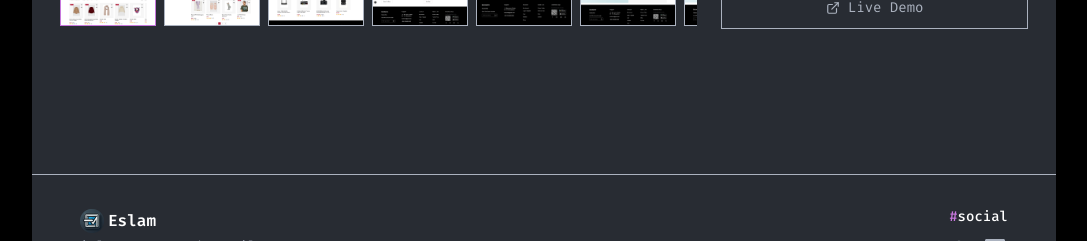
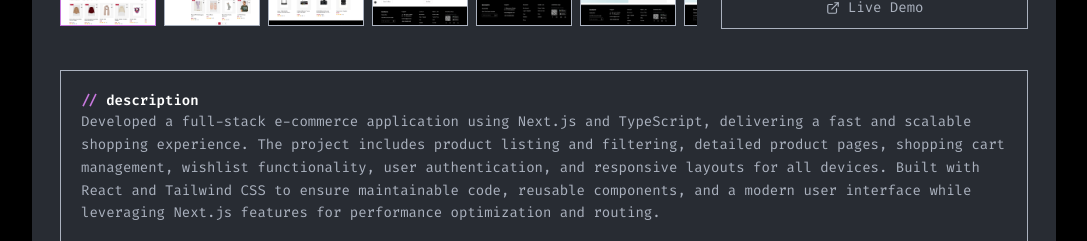
Before and after one commit to Eslam-mg/portfolio, a Next.js app: page /projects/1 in a window 1280 px wide. Shown: the part 711-952 px from the top of the page, without its empty margins (96-1183 px from the left). Built offline with nearby package versions, Linux system fonts and the light colour scheme.

Commit message:
add full descriptin projectdetails

```diff
--- a/src/app/projects/[id]/ProjectDetailClient.tsx
+++ b/src/app/projects/[id]/ProjectDetailClient.tsx
@@ -170,6 +170,14 @@ export default function ProjectDetailClient({ project }: { project: ProjectType
                     </div>
                 </div>
             </div>
+
+            {/* Full description */}
+            <div className="border border-borderColor p-5 space-y-2">
+                <h2 className="text-white text-sm font-semibold font-mono m-0">
+                    <span className="text-primaryColor">// </span>description
+                </h2>
+                <p className="text-textPrimaryColor text-sm leading-relaxed m-0">{project.fullDescription}</p>
+            </div>
         </div>
     )
 }
```
